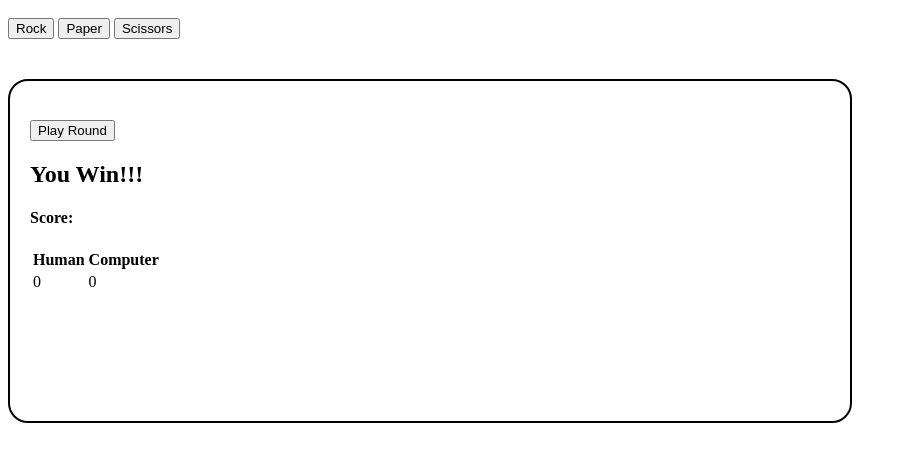
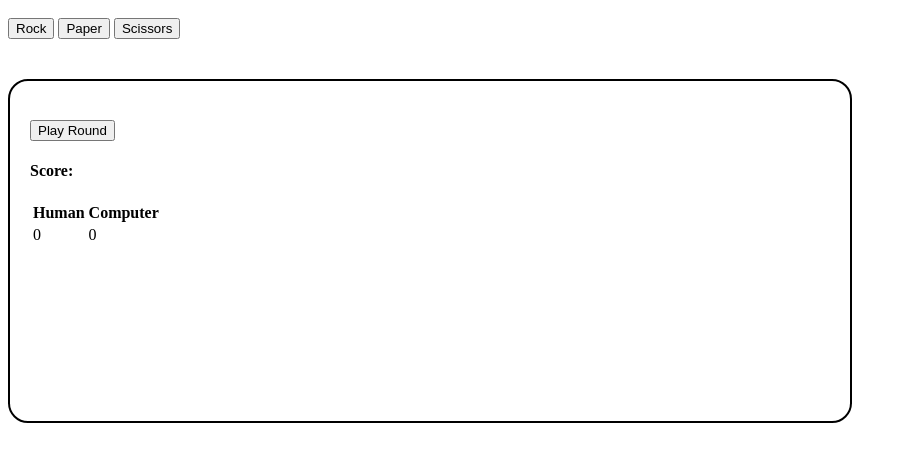
Before and after one commit to handa26/odin-rock-paper, a plain HTML site: page index.html in a window 1280 px wide. Shown: the part 105-566 px from the top of the page, without its empty margins (0-907 px from the left). Drawn offline with Linux system fonts and the light colour scheme.

Commit message:
Fix typo

```diff
--- a/index.html
+++ b/index.html
@@ -28,7 +28,7 @@
     <h3 id="result"></h3>
     <button id="play-round">Play Round</button>
 
-    <h2 id="match-result">You Win!!!</h2>
+    <h2 id="match-result"></h2>
 
     <h4>Score: </h4>
     <table>
```
